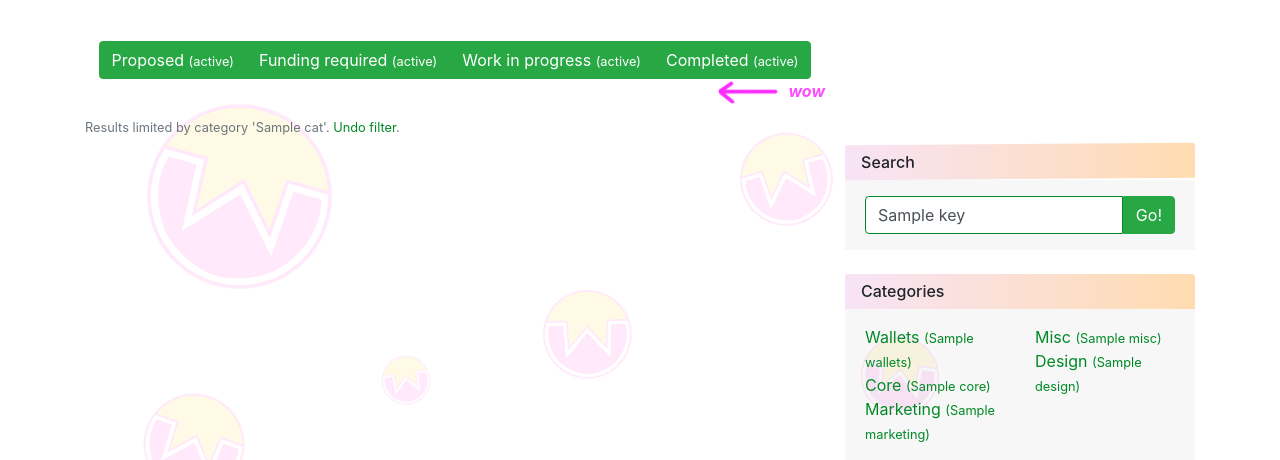
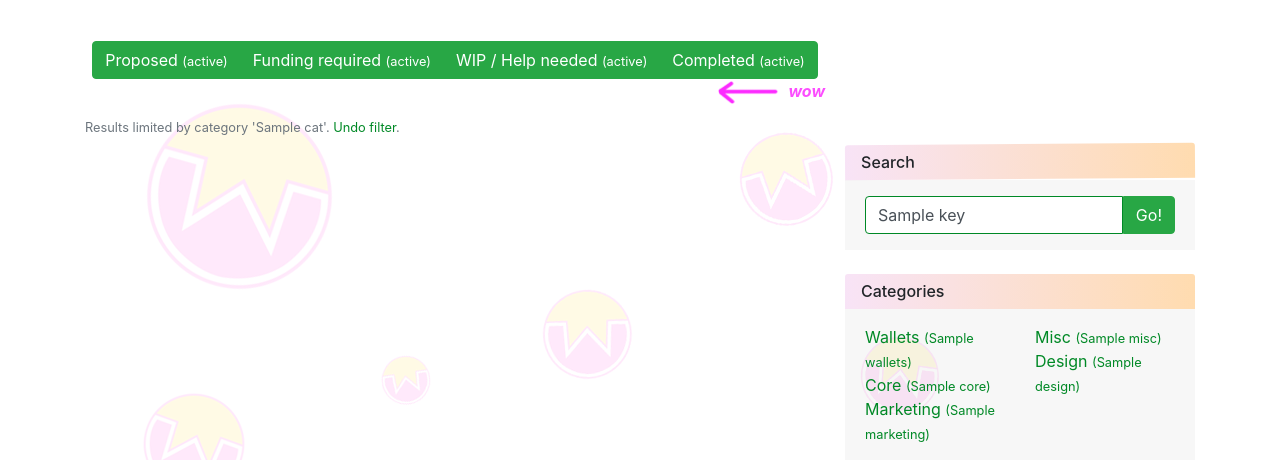
Before and after one commit to wownero/wownero-funding-system, a Flask app: template wowfunding/templates/proposal/overview.html in a window 1280 px wide. Shown: the part 43-503 px from the top of the page. Run offline with Flask 2, Linux system fonts and the light colour scheme; the template is opened without the code that fills it: most values are stand-ins (such as "Sample title", 1, 10 or a date in 2020); parts of the project's set-up code (start-up, migrations or seed data) failed here and were passed over; some libraries are stand-ins or nearby versions.

Commit message:
Changing 'Work in progress' text to 'WIP / Help needed'

```diff
--- a/wowfunding/templates/proposal/macros/navbar.html
+++ b/wowfunding/templates/proposal/macros/navbar.html
@@ -10,7 +10,7 @@
                         Funding required <small>({{summary_data['statuses'][2]}})</small>
                     </label>
                     <label onclick="proposalNavbarclickDataHref(this);" data-href="{{ url_for('proposals', status=3) }}" class="btn btn-success {% if status == 3 %}active{% endif %}">
-                        Work in progress <small>({{summary_data['statuses'][3]}})</small>
+                        WIP / Help needed <small>({{summary_data['statuses'][3]}})</small>
                     </label>
                     <label onclick="proposalNavbarclickDataHref(this);" data-href="{{ url_for('proposals', status=4) }}" class="btn btn-success {% if status == 4 %}active{% endif %}">
                         Completed <small>({{summary_data['statuses'][4]}})</small>
--- a/wowfunding/templates/proposal/overview.html
+++ b/wowfunding/templates/proposal/overview.html
@@ -26,7 +26,7 @@
             <div class="row">
                 <div class="col-lg-12">
                     {% if proposals['wip'] %}
-                        {{ proposal_table(title='Work in progress', _proposals=proposals['wip']) }}
+                        {{ proposal_table(title='WIP / Help needed', _proposals=proposals['wip']) }}
                     {% endif %}
                 </div>
             </div>
--- a/wowfunding/templates/proposal/proposal.html
+++ b/wowfunding/templates/proposal/proposal.html
@@ -25,7 +25,7 @@
                 {% elif proposal.status == 2 %}
                     Seeking funding
                 {% elif proposal.status == 3 %}
-                    Work in progress
+                    WIP / Help needed
                 {% elif proposal.status == 4 %}
                     Completed
                 {% endif %}
```
